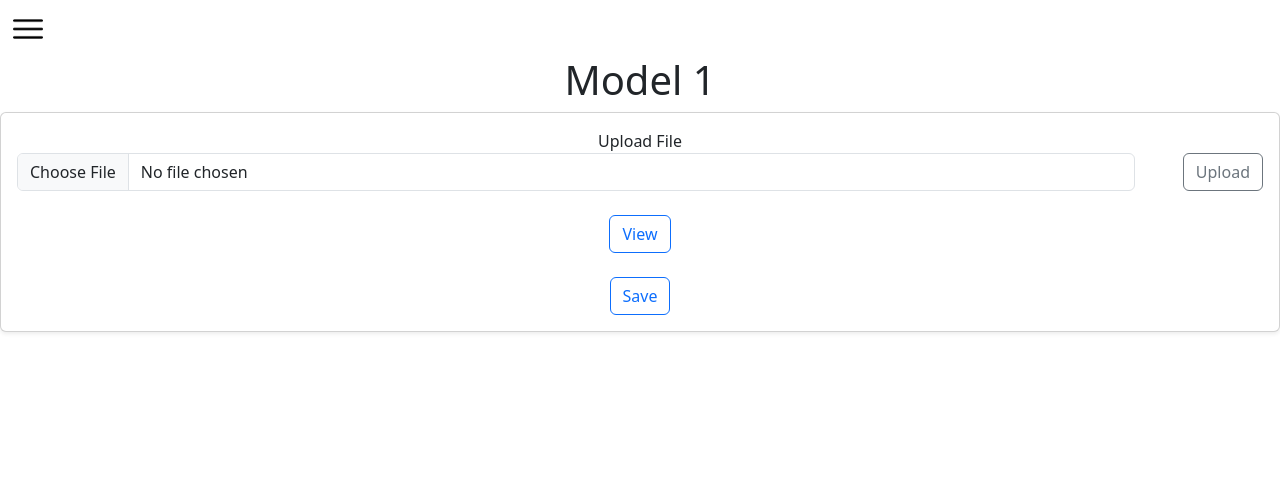
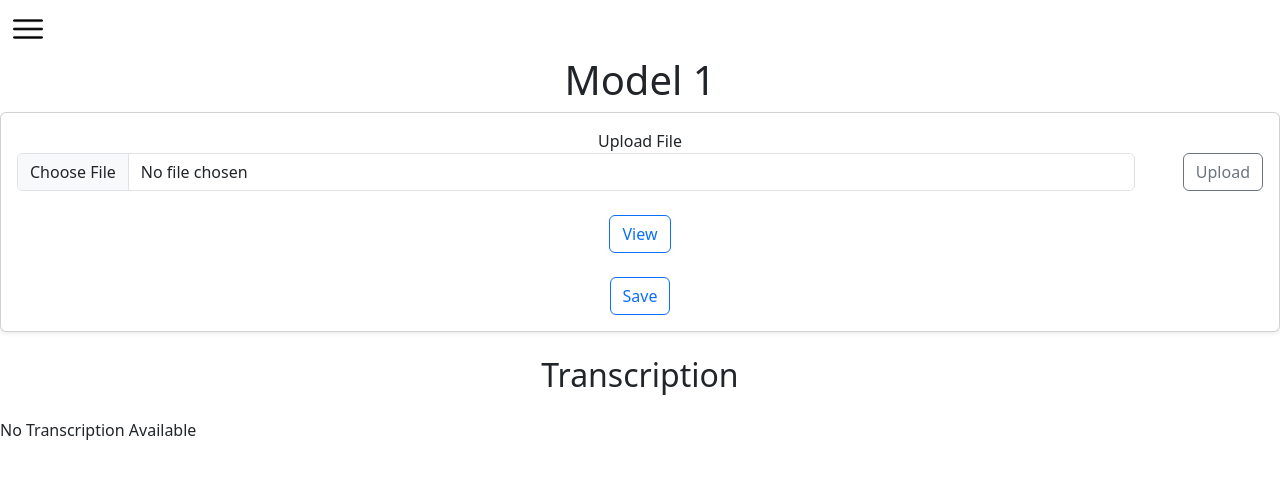
Before and after one commit to AthlonsDev/SRI-AI-Web_App, a React (Vite) app in the folder frontend/: page /model_1 in a window 1280 px wide. Shown: the top 478 px of the page. Built offline with nearby package versions, Linux system fonts and the light colour scheme; no server answers.

Commit message:
Update transcription handling and display in frontend components; modify segment joining format for HTML compatibility

```diff
--- a/frontend/src/components/CardFile.jsx
+++ b/frontend/src/components/CardFile.jsx
@@ -5,22 +5,29 @@ import { useState } from "react";
 import { Document, Packer, Paragraph, TextRun } from "docx";
 
 
-const CardFile = () => {
+const CardFile = (data) => {
 
   const [file, setFile] = useState(null);
   const [transcription, setTrascription] = useState(null);
   const [loading, setLoading] = useState(false);
 
-
+// handle file input change
   const handleFileChange = (event) => {
     setFile(event.target.files[0]);
   }
+
+  // send data to parent component
+  React.useEffect(() => {
+    if (transcription) {
+      data.setTranscription(transcription);
+    }
+  }, [transcription]);
 
   // file upload to backend API to be implemented
   const handleUpload = async () => {
     if (!file) return;
 
-    setLoading(true);
+    setLoading(true); // show loading spinner while uploading
     const formData = new FormData();
     formData.append('file', file);
     const API_URL = import.meta.env.VITE_API_URL || "http://10.3.0.75:8000";
@@ -39,6 +46,7 @@ const CardFile = () => {
       setTrascription(data);
       setLoading(false);
       console.log('File uploaded successfully:', data);
+
     }
     catch (error) {
       console.error('Error uploading file:', error); // expects a JSON response with transcription
@@ -46,17 +54,18 @@ const CardFile = () => {
   };
 
   const generateDoc = () => {
+    const segments = transcription.split('<br/>');
+    const paragraph = new Paragraph({
+        children: segments.flatMap((segment, i) => [
+            new TextRun(segment),
+            ...(i < segments.length - 1 ? [new TextRun({ break: 1 })] : [])
+        ]),
+    });
     const doc = new Document({
       sections: [{
         properties: {},
         children: [
-          new Paragraph({
-            children: [
-              new TextRun({
-                text: transcription || "No Transcription Available"
-              }),
-            ],
-          }),
+          paragraph,
         ],
       }],
     });
@@ -64,6 +73,7 @@ const CardFile = () => {
   };
 
   const saveDoc = async () => {
+
     const doc = generateDoc();
     const buffer = await Packer.toBlob(doc);
 
--- a/frontend/src/components/ModalViewText.jsx
+++ b/frontend/src/components/ModalViewText.jsx
@@ -15,7 +15,7 @@ const ModalViewText = (data) => {
                             <button type="button" class="btn-close" data-bs-dismiss="modal" aria-label="Close"></button>
                         </div>
                         <div class="modal-body">
-                    {data.text ? data.text : "No Transcription Available"}
+                            {data.text ? <div dangerouslySetInnerHTML={{ __html: data.text }} /> : "No Transcription Available"}
 
                         </div>
                         <div class="modal-footer">
--- a/frontend/src/pages/model_1.jsx
+++ b/frontend/src/pages/model_1.jsx
@@ -1,14 +1,22 @@
 import React, { useCallback } from "react";
-import { Link, useParams } from "react-router-dom";
+import { data, Link, useParams } from "react-router-dom";
 import CardFile from "../components/CardFile";
 import CardForm from "../components/CardForm";
 import Sidebar from "../components/Sidebar";
 import { getSpeech } from "../api";
 import axios from 'axios'
 import { useEffect, useState } from "react";
+import { use } from "react";
+
+
 
 
 export default function Model_1(){
+    const [transcription, setTranscription] = useState("");
+// retireve transcription data from CardFile component
+    const handleSetTranscription = useCallback((data) => {
+        setTranscription(data);
+    }, []);
     return(
         <>
         {/* Sidebar Menu */}
@@ -19,8 +27,15 @@ export default function Model_1(){
 
             {/* Load model API */}
 
-            <CardFile/>
+            <CardFile text={data} setTranscription={handleSetTranscription}/>
 
+            <h2 class="text-center mt-4 mb-4">
+                Transcription
+            </h2>
+
+            <h8>
+                {transcription ? <div dangerouslySetInnerHTML={{ __html: transcription }} /> : "No Transcription Available"}
+            </h8>
         </>
     );
 };
```
Also changed, not shown: 2 other files (tests, documents, lock files or other folders). Lines whose indentation alone changed are shown as unchanged.
